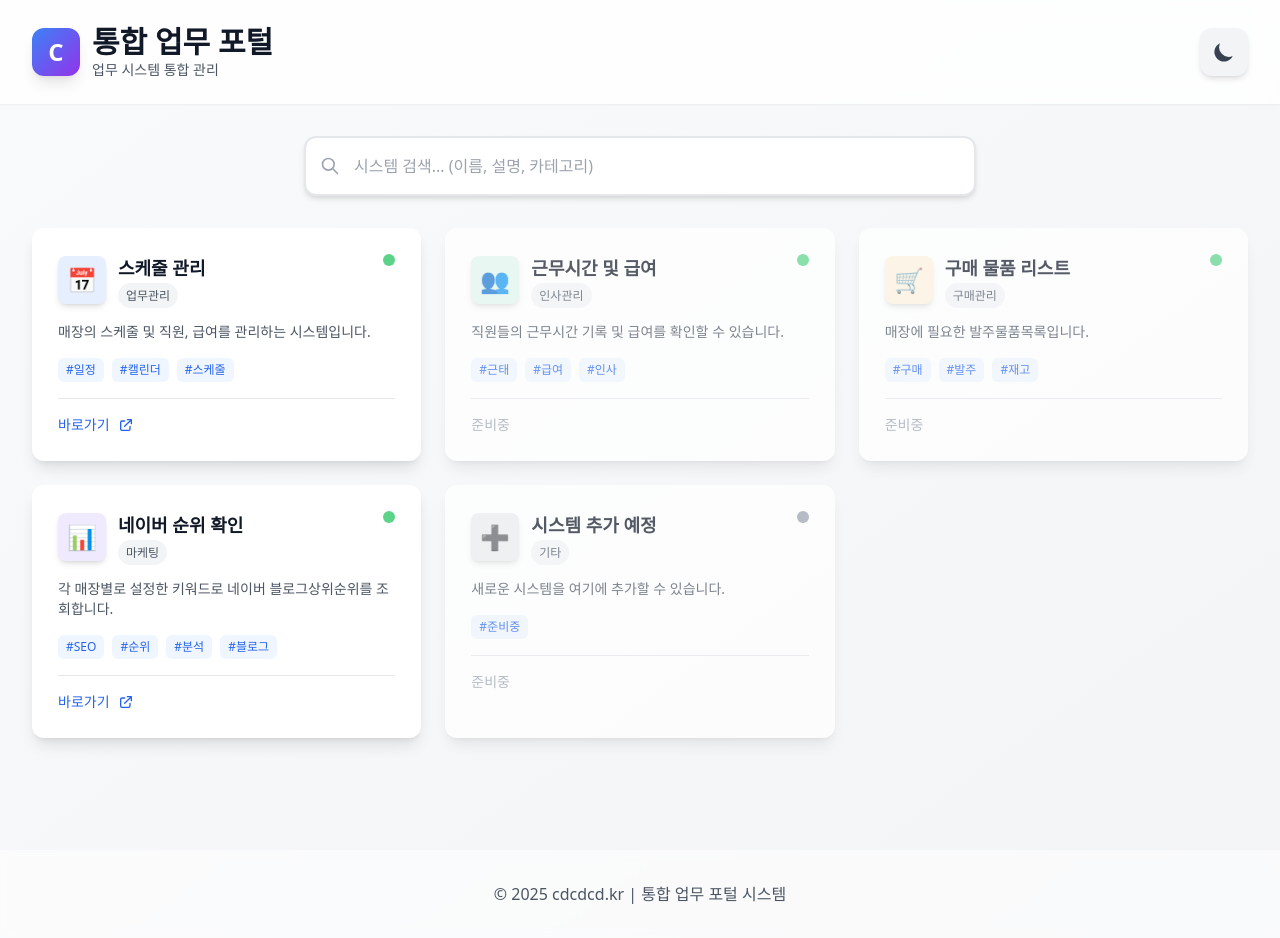
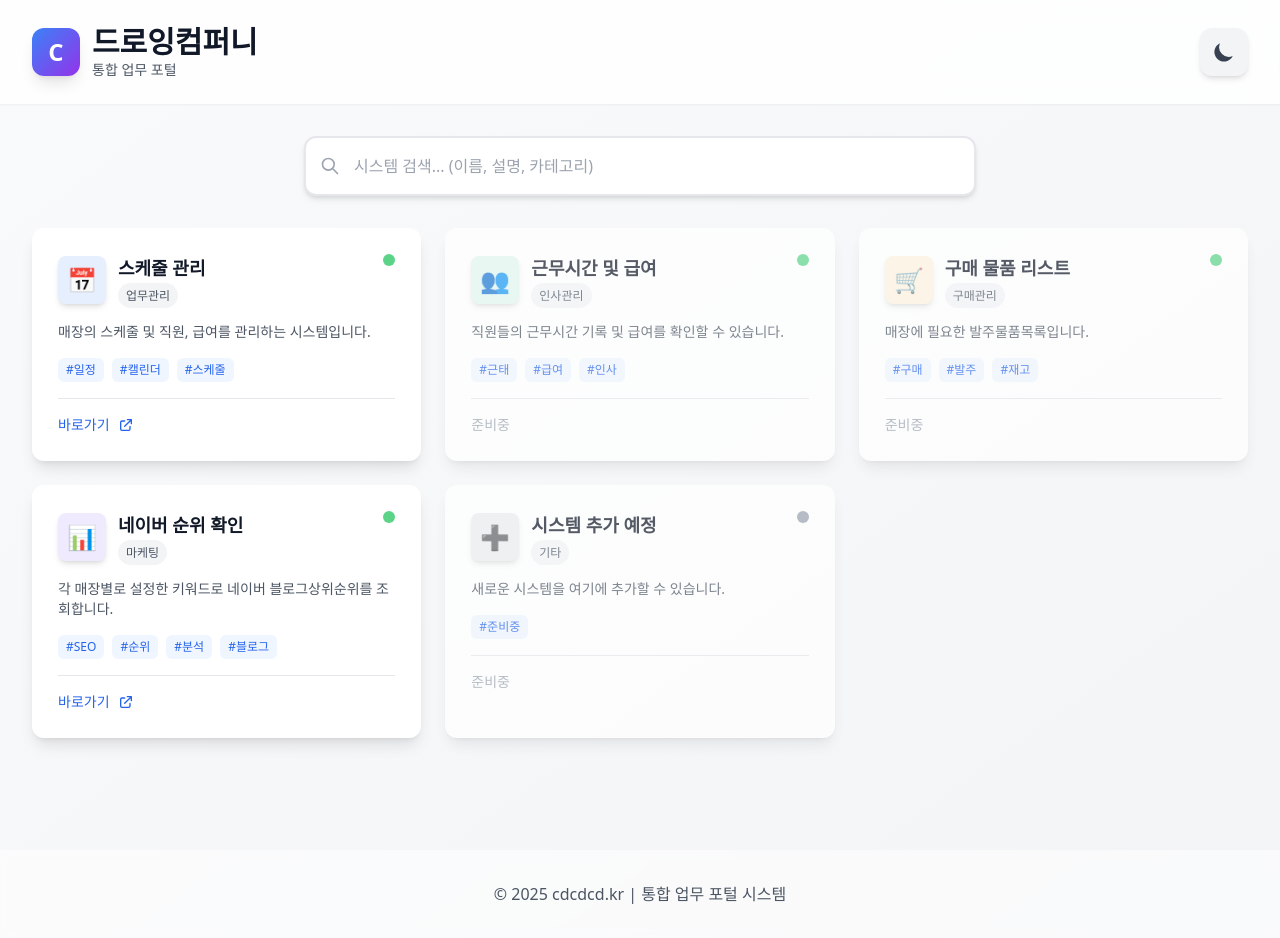
Before and after one commit to senti270/portal, a Next.js app: page / in a window 1280 px wide. Built offline with nearby package versions, Linux system fonts and the light colour scheme.

Commit message:
Update: Change company name to ?쒕줈?됱뺨?쇰땲

```diff
--- a/app/layout.tsx
+++ b/app/layout.tsx
@@ -2,8 +2,8 @@ import type { Metadata } from 'next'
 import './globals.css'
 
 export const metadata: Metadata = {
-  title: 'cdcdcd.kr - 통합 포털',
-  description: '업무 시스템 통합 포털',
+  title: '드로잉컴퍼니 - 통합 포털',
+  description: '드로잉컴퍼니 업무 시스템 통합 포털',
   icons: {
     icon: '/favicon.ico',
     apple: '/apple-touch-icon.png',
--- a/app/page.tsx
+++ b/app/page.tsx
@@ -46,9 +46,9 @@ export default function Home() {
               </div>
               <div>
                 <h1 className="text-2xl sm:text-3xl font-bold text-gray-900 dark:text-white">
-                  통합 업무 포털
+                  드로잉컴퍼니
                 </h1>
-                <p className="text-sm text-gray-600 dark:text-gray-400">업무 시스템 통합 관리</p>
+                <p className="text-sm text-gray-600 dark:text-gray-400">통합 업무 포털</p>
               </div>
             </div>
             <ThemeToggle isDark={isDark} toggleTheme={toggleTheme} />
```
